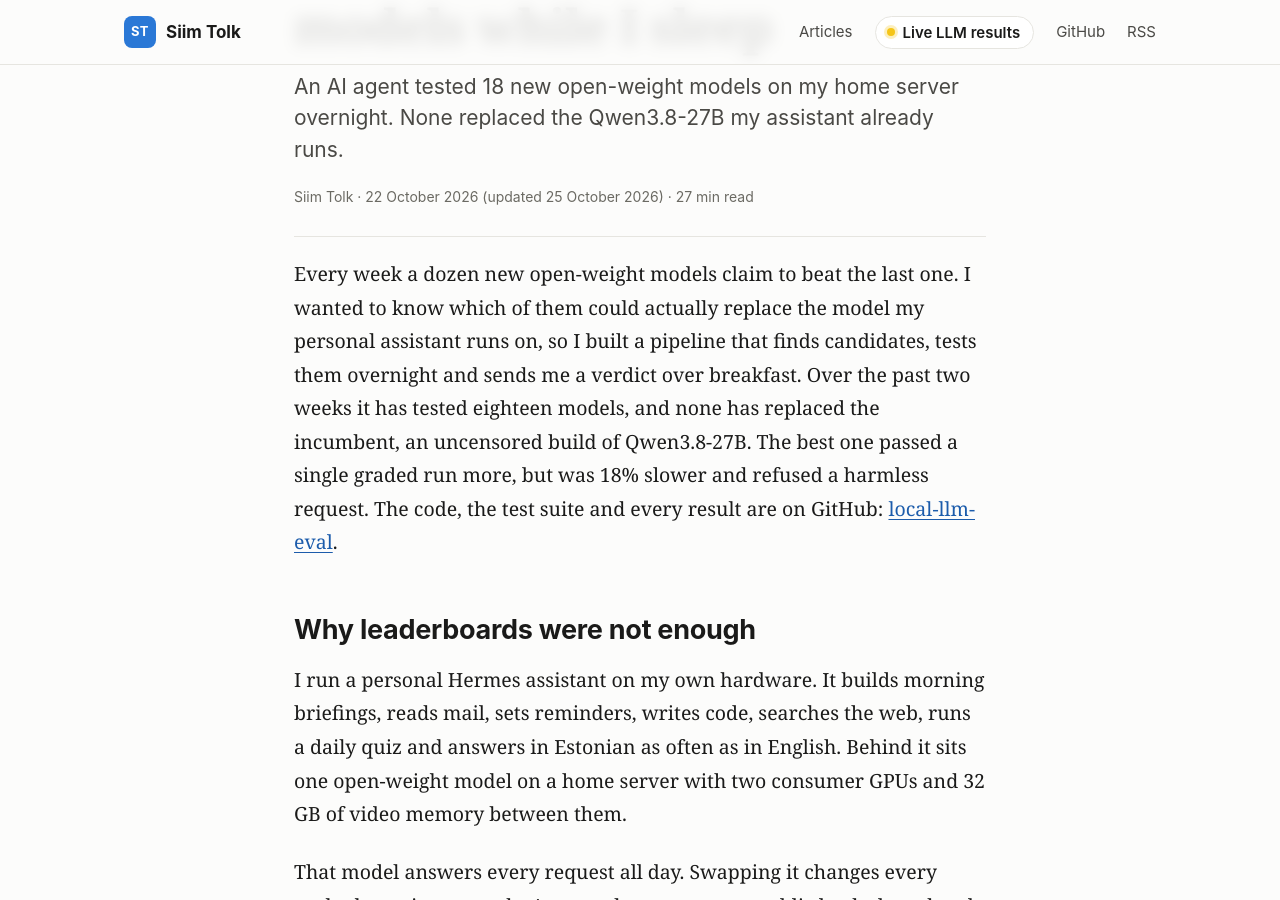
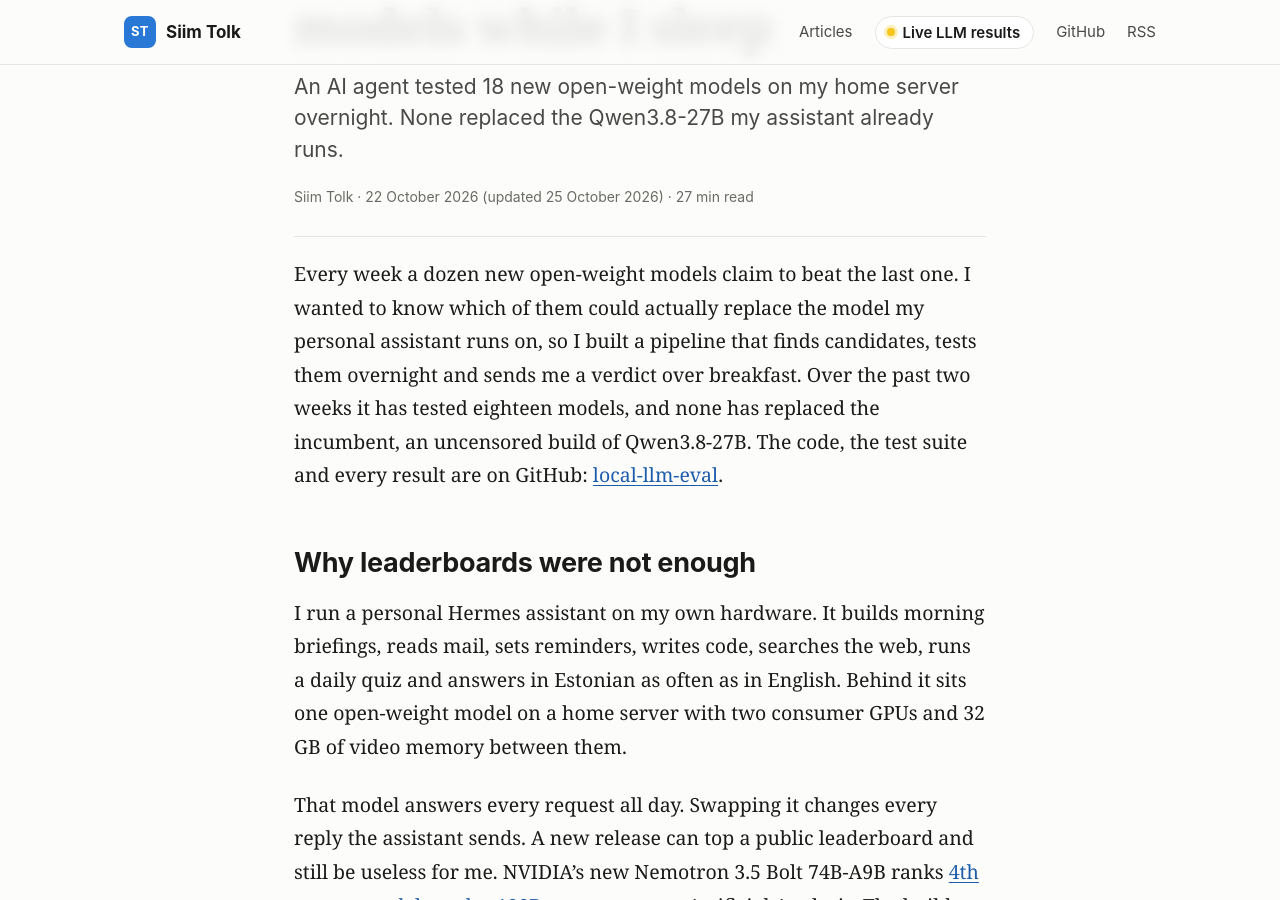
Before and after one commit to siimtolk/siimtolk.github.io, a Jekyll site: the page built from _posts/2026-10-22-llm-testing-overnight.md, in a window 1280 px wide and 900 px high, scrolled down 336 px. Built offline with Jekyll 4.4.1, drawn with Linux system fonts in a browser that asks for light colours; some of the changed text lies outside the part shown.

Commit message:
Drop post footer; trim llm-testing-overnight intro
Co-Authored-By: Claude Sonnet 5.5 <noreply@anthropic.com>

```diff
--- a/_layouts/post.html
+++ b/_layouts/post.html
@@ -12,7 +12,4 @@ layout: default
   <div class="post-body wrap narrow">
     {{ content }}
   </div>
-  <footer class="post-footer wrap narrow">
-    <p>Thanks for reading. More in <a href="{{ '/articles/' | relative_url }}">Articles</a>, or follow via <a href="{{ '/feed.xml' | relative_url }}">RSS</a>.</p>
-  </footer>
 </article>
--- a/_posts/2026-10-22-llm-testing-overnight.md
+++ b/_posts/2026-10-22-llm-testing-overnight.md
@@ -10,7 +10,7 @@ redirect_from:
   - /llm-testing-overnight/
 ---
 
-Every week a dozen new open-weight models claim to beat the last one. I wanted to know which of them could actually replace the model my personal assistant runs on, so I built a pipeline that finds candidates, tests them overnight and sends me a verdict over breakfast. Over the past two weeks it has tested eighteen models, and none has replaced the incumbent, an uncensored build of Qwen3.8-27B. The best one passed a single graded run more, but was 18% slower and refused a harmless request. The code, the test suite and every result are on GitHub: [local-llm-eval](https://github.com/siimtolk/local-llm-eval).
+Every week a dozen new open-weight models claim to beat the last one. I wanted to know which of them could actually replace the model my personal assistant runs on, so I built a pipeline that finds candidates, tests them overnight and sends me a verdict over breakfast. Over the past two weeks it has tested eighteen models, and none has replaced the incumbent, an uncensored build of Qwen3.8-27B. The code, the test suite and every result are on GitHub: [local-llm-eval](https://github.com/siimtolk/local-llm-eval).
 
 ## Why leaderboards were not enough
 
```
